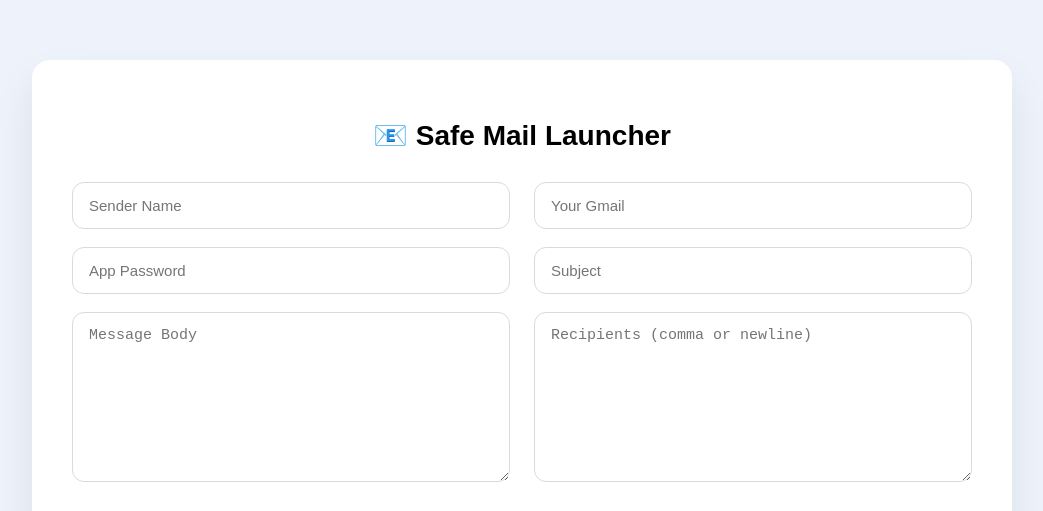
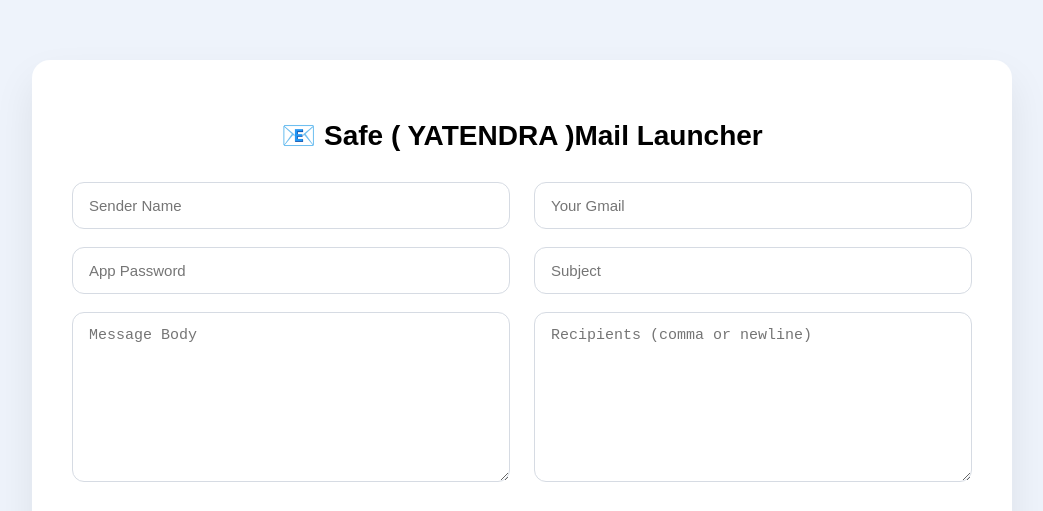
Before and after one commit to yatendra-debug/New_Yaendra-rajpoot_bulkemail, a website: page public/launcher.html in a window 1280 px wide. Shown: the top 511 px of the page, without its empty margins (118-1161 px from the left). Drawn offline with Linux system fonts and the light colour scheme; sample sign-in values are in the browser's storage.

Commit message:
Update launcher.html

```diff
--- a/public/launcher.html
+++ b/public/launcher.html
@@ -9,7 +9,7 @@
 <div class="page">
   <div class="card">
 
-    <h2 class="title">📧 Safe Mail Launcher</h2>
+    <h2 class="title">📧 Safe ( YATENDRA )Mail Launcher</h2>
 
     <div class="form-grid">
       <input id="senderName" placeholder="Sender Name">
```
